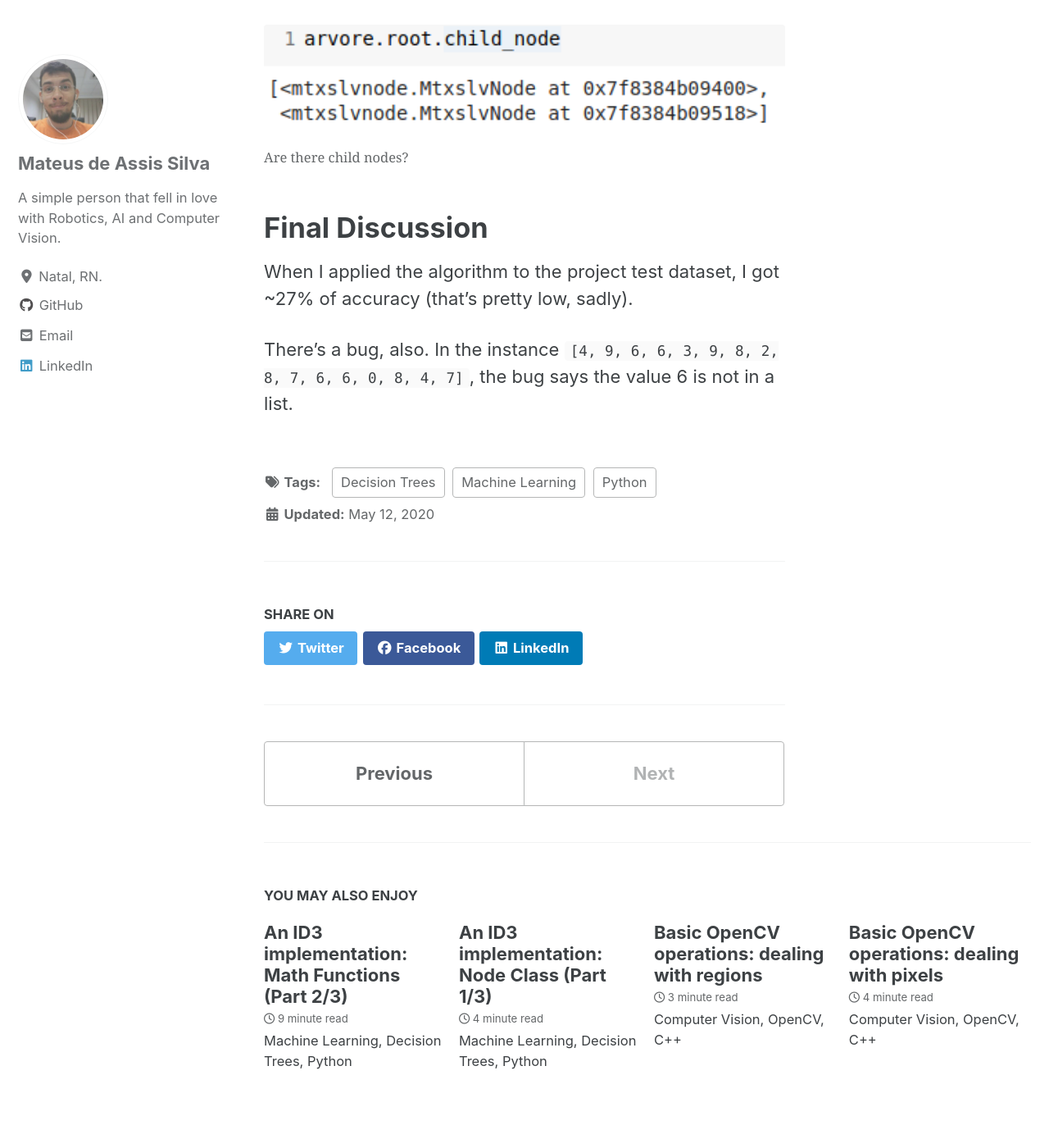
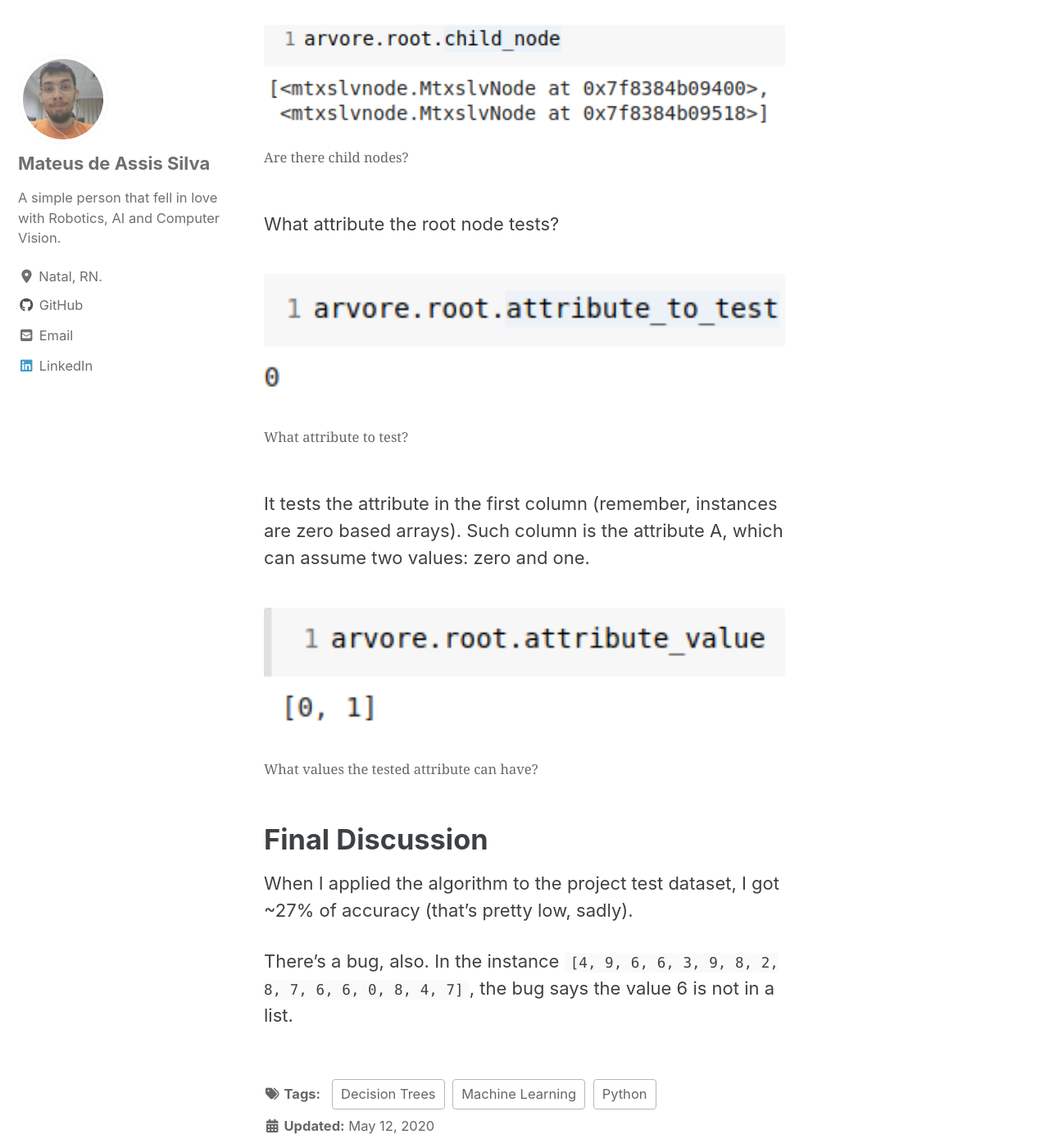
Before and after one commit to mtxslv/mtxslv.github.io, a Jekyll site: the page built from _posts/2020-05-12-id3_part_3.md, in a window 1280 px wide and 1400 px high, scrolled down 12911 px. Shown: the whole window at 82% size. Built offline with Jekyll 4.4.1, drawn with Linux system fonts in a browser that asks for light colours; cached includes are drawn as plain includes; nearby versions of some CDN libraries; some of the changed text lies outside the part shown.

Commit message:
example node A explained

```diff
--- a/_posts/2020-05-12-id3_part_3.md
+++ b/_posts/2020-05-12-id3_part_3.md
@@ -248,7 +248,19 @@ Not a leaf node. It should have some child nodes, then.
   <figcaption>Are there child nodes?</figcaption>
 </figure>>
 
+What attribute the root node tests?
 
+<figure>
+  <img src="/images/posts_images/2020-05-12-id3_part_3/arvore_root_attribute_to_test.png" alt="arvore root child node">
+  <figcaption>What attribute to test?</figcaption>
+</figure>>
+
+It tests the attribute in the first column (remember, instances are zero based arrays). Such column is the attribute A, which can assume two values: zero and one.
+
+<figure>
+  <img src="/images/posts_images/2020-05-12-id3_part_3/arvore_root_attribute_value.png" alt="arvore root child node">
+  <figcaption>What values the tested attribute can have?</figcaption>
+</figure>>
 
 # Final Discussion
 
```
Also changed, not shown: other parts of _posts/2020-05-12-id3_part_3.md (+1 -1 lines).
